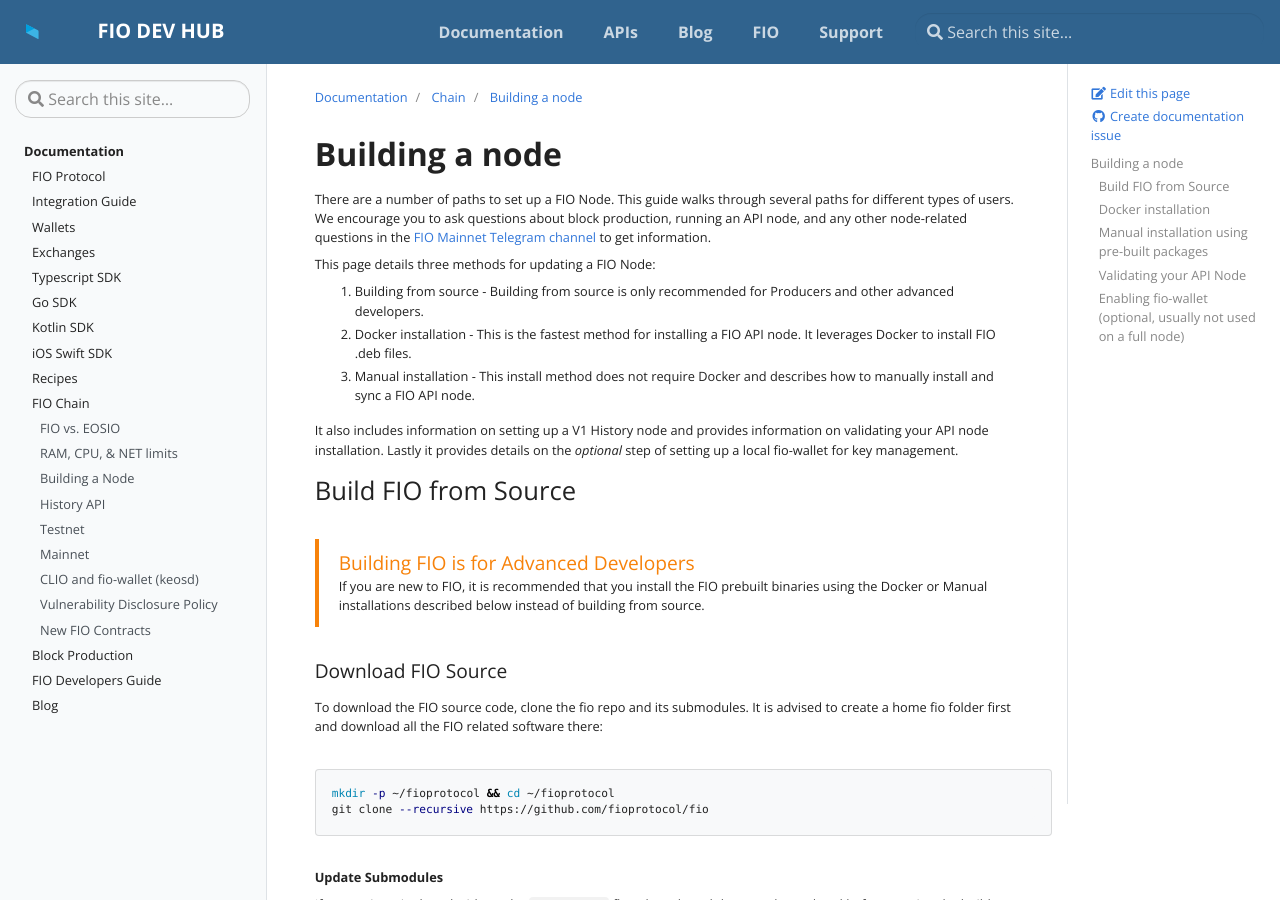
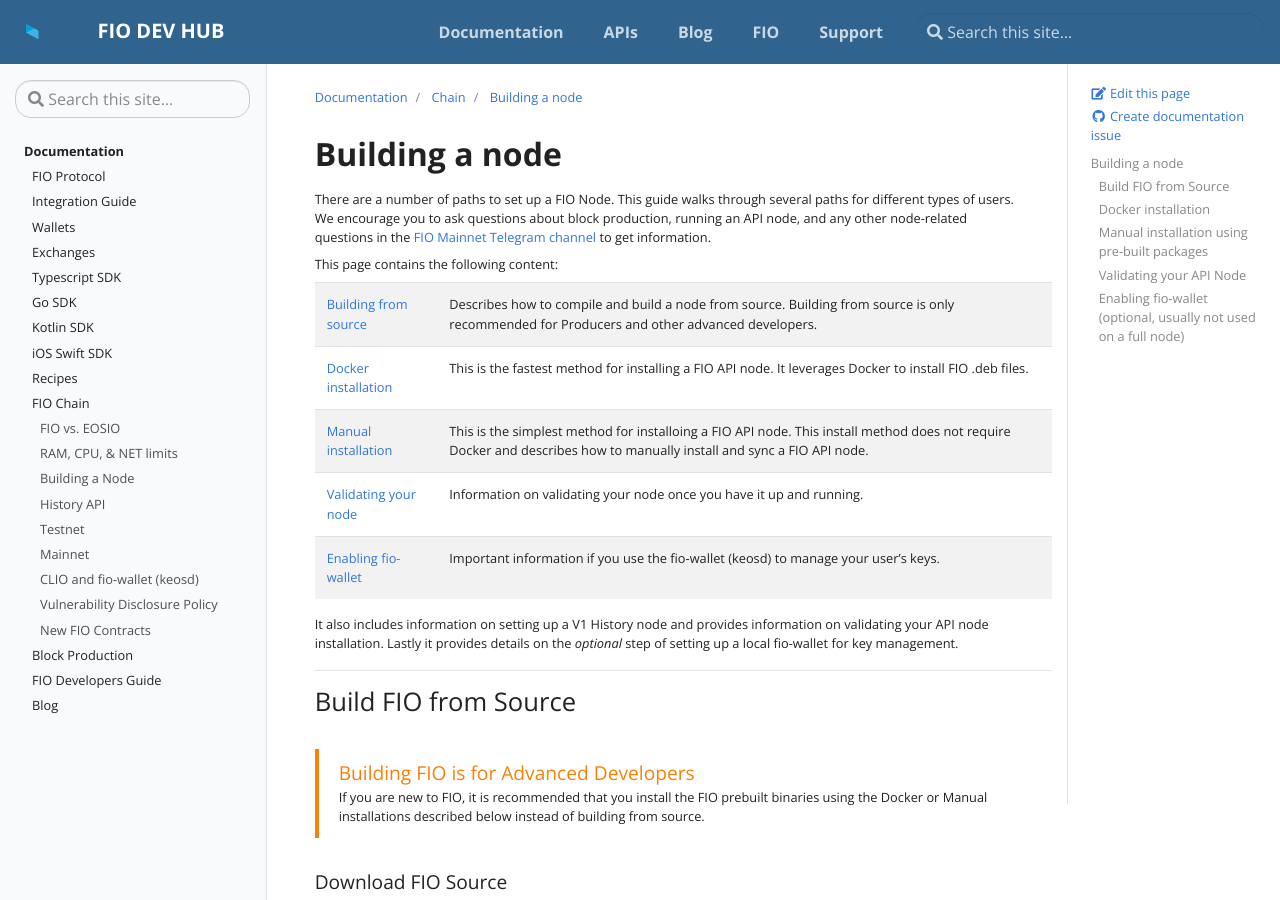
Before and after one commit to fioprotocol/fio-devhub, a Jekyll site: the page built from _docs/chain/node-build.md, in a window 1280 px wide and 900 px high. Built offline with Jekyll 4.4.1, drawn with Linux system fonts in a browser that asks for light colours.

Commit message:
add header

````diff
--- a/_docs/chain/node-build.md
+++ b/_docs/chain/node-build.md
@@ -6,13 +6,18 @@ description: Building a node
 
 There are a number of paths to set up a FIO Node. This guide walks through several paths for different types of users. We encourage you to ask questions about block production, running an API node, and any other node-related questions in the [FIO Mainnet Telegram channel](https://t.me/fiomainnet){:target="_blank"} to get information.
 
-This page details three methods for updating a FIO Node:
-1. Building from source - Building from source is only recommended for Producers and other advanced developers.
-2. Docker installation - This is the fastest method for installing a FIO API node. It leverages Docker to install FIO .deb files.
-3. Manual installation - This install method does not require Docker and describes how to manually install and sync a FIO API node.
+This page contains the following content:
+
+|---|---|
+|[Building from source]({{site.baseurl}}/docs/chain/node-build#build-fio-from-source) | Describes how to compile and build a node from source. Building from source is only recommended for Producers and other advanced developers. |
+|[Docker installation]({{site.baseurl}}/docs/chain/node-build#docker-installation) | This is the fastest method for installing a FIO API node. It leverages Docker to install FIO .deb files. |
+|[Manual installation]({{site.baseurl}}/docs/chain/node-build#manual-installation-using-pre-built-packages) | This is the simplest method for installoing a FIO API node. This install method does not require Docker and describes how to manually install and sync a FIO API node. |
+|[Validating your node]({{site.baseurl}}/docs/chain/node-build#validating-your-api-node) |Information on validating your node once you have it up and running. |
+|[Enabling fio-wallet]({{site.baseurl}}/docs/chain/node-build#enabling-fio-wallet-optional-usually-not-used-on-a-full-node) |Important information if you use the fio-wallet (keosd) to manage your user's keys. |
 
 It also includes information on setting up a V1 History node and provides information on validating your API node installation. Lastly it provides details on the *optional* step of setting up a local fio-wallet for key management.
 
+---
 ## Build FIO from Source
 
 {% include alert.html type="warning" title="Building FIO is for Advanced Developers" content="If you are new to FIO, it is recommended that you install the FIO prebuilt binaries using the Docker or Manual installations described below instead of building from source." %}
@@ -142,6 +147,7 @@ Destroy a node:
 docker-compose down -v
 ```
 
+---
 ## Manual installation using pre-built packages
 
 The following setup is for a manual FIO API Node installation using pre-built packages.
@@ -276,6 +282,7 @@ Sync status will show in the logs:
 tail -f /var/log/fio/nodeos.log
 ```
 
+---
 ## Validating your API Node
 
 First, query `get_info` against your node and confirm the `server_version_string` shows the correct version.
@@ -284,7 +291,7 @@ Next, confirm some of the other [FIO API]({{site.baseurl}}/pages/api/fio-api/#ta
 
 There is also an advanced FIO table browsing tool called Cryptonym that is useful for testing. You can [download Cryptonym](https://github.com/blockpane/cryptonym){:target="_blank"} from the Blockpane repository.
 
-
+---
 ## Enabling fio-wallet (optional, usually not used on a full node)
 
 Most users won't need to run the fio-wallet wallet, which can set to run as a system-controlled daemon running under apparmor confinement, or as a dynamically launched daemon for each user when using the `clio wallet ...` commands.
````
